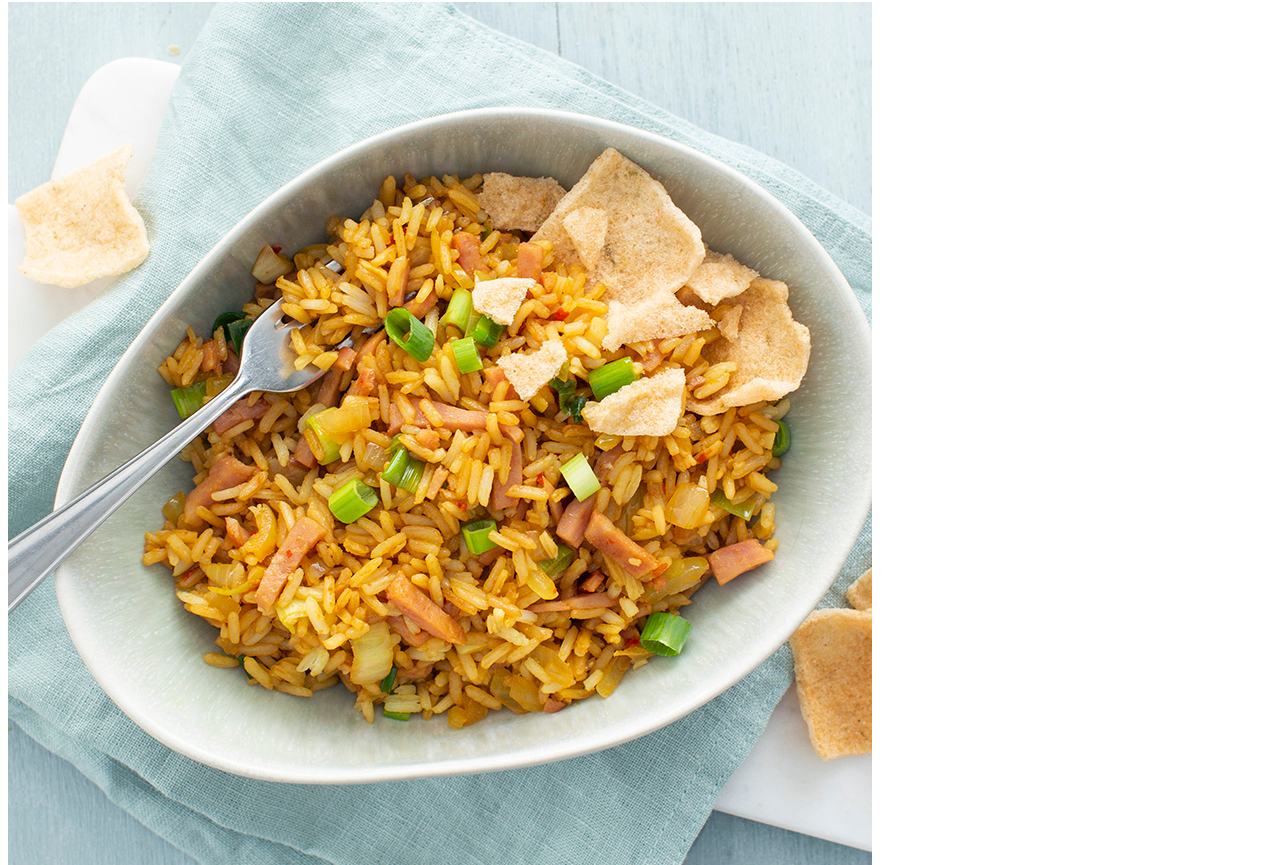
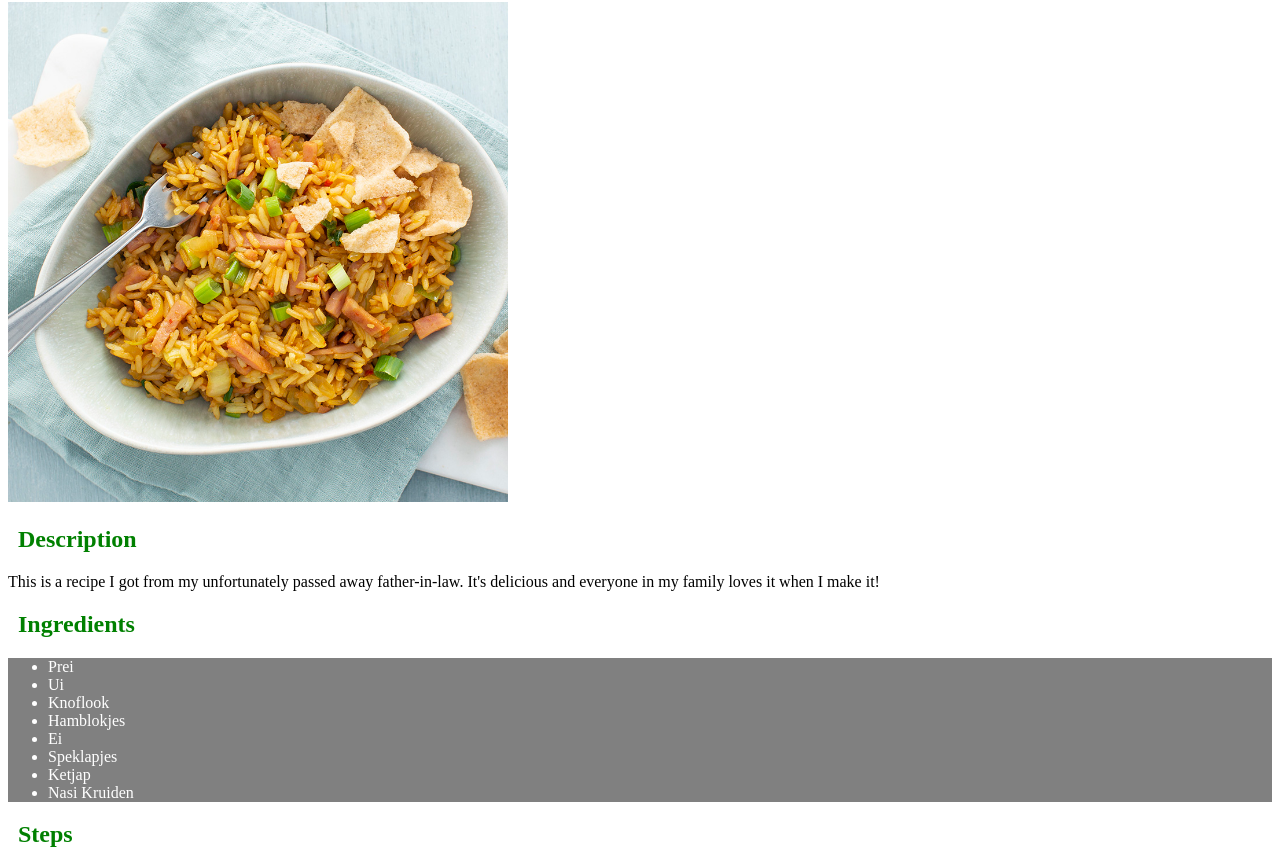
Before and after one commit to Denvhel/odin-recipes, a plain HTML site: page recipes/nasi.html in a window 1280 px wide. Shown: the part 78-943 px from the top of the page. Drawn offline with Linux system fonts and the light colour scheme.

Commit message:
changed img properties

```diff
--- a/style.css
+++ b/style.css
@@ -1,5 +1,6 @@
 ul {
     background-color: grey;
+    color: white;
 }
 
 ol {
@@ -15,3 +16,8 @@ h2 {
     margin-left: 10px;
     color: green;
 }
+
+img {
+    height: 500px;
+    width: auto;
+}
```
